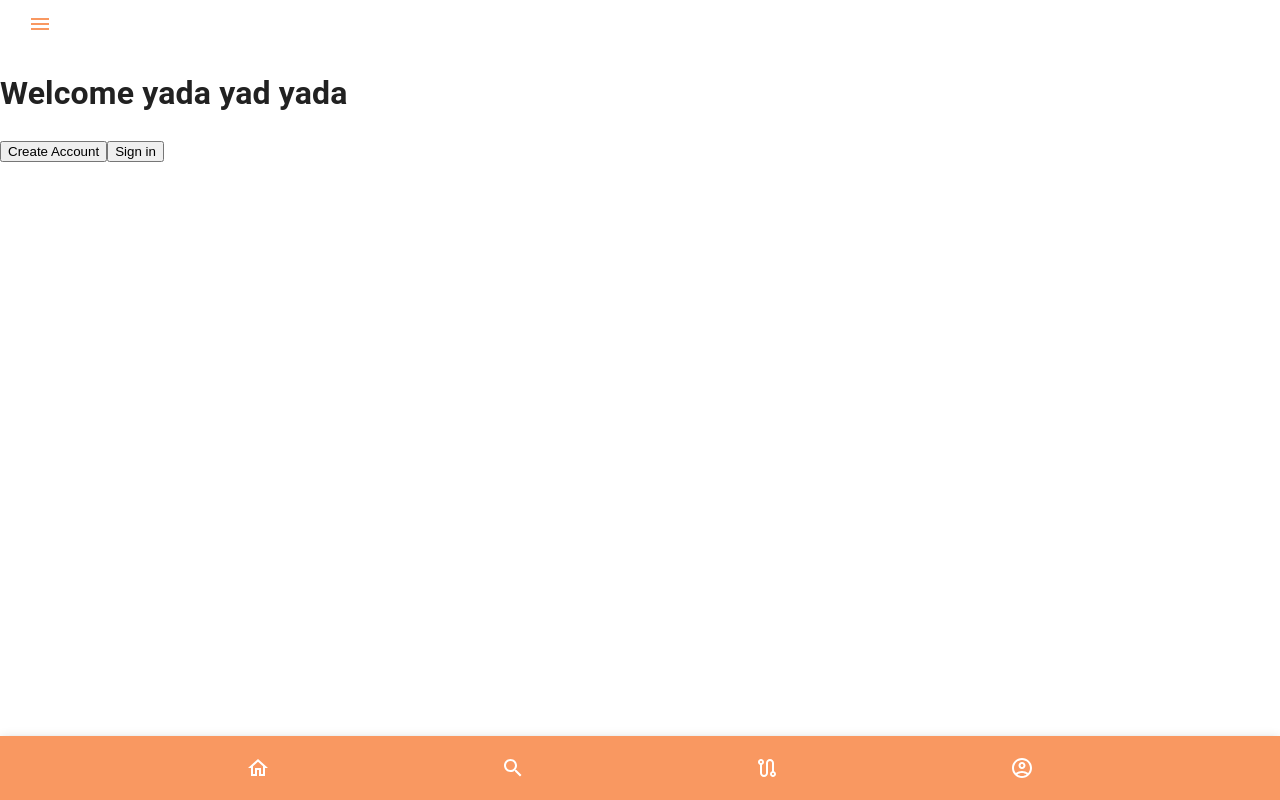
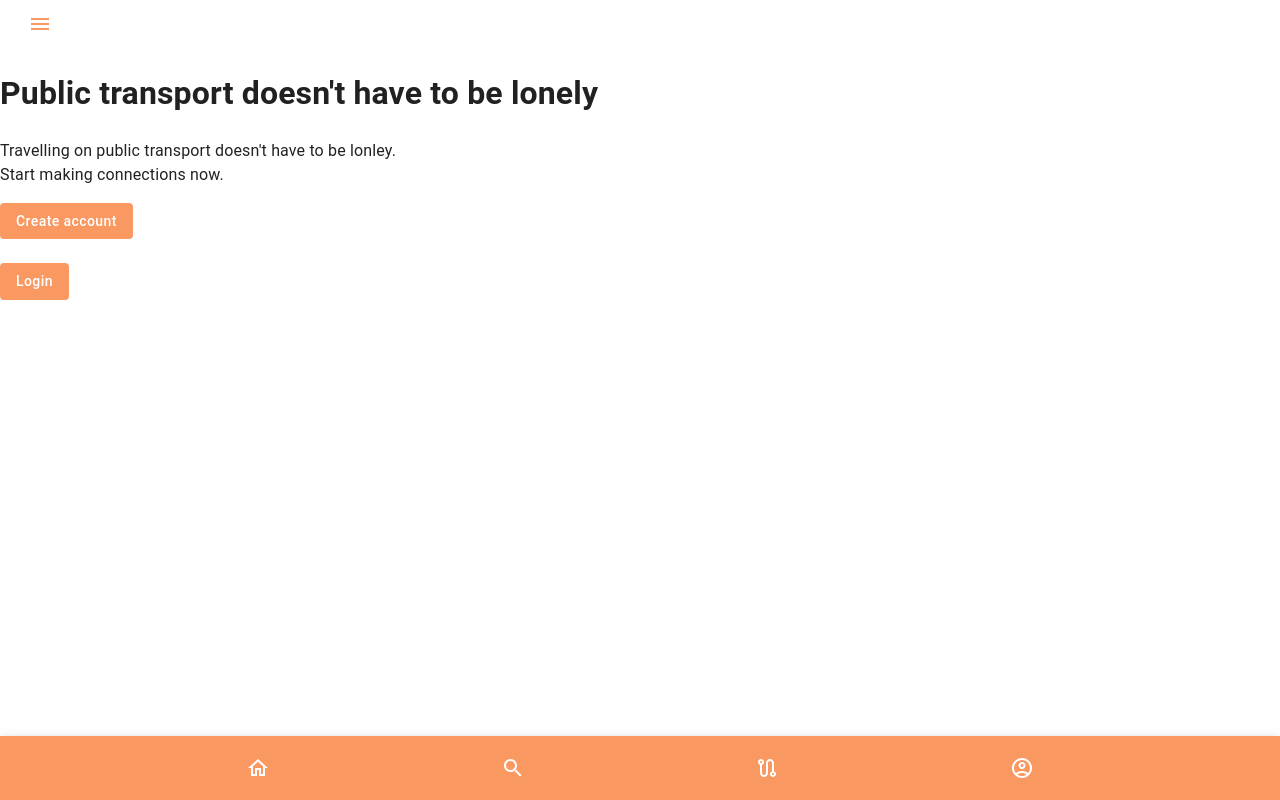
Before and after one commit to barakdavidov/hackapp, a React (Create React App) app: page /welcome in a window 1280 px wide. Built offline with nearby package versions, Linux system fonts and the light colour scheme.

Commit message:
welcome-page

```diff
--- a/src/components/Welcome.js
+++ b/src/components/Welcome.js
@@ -1,24 +1,33 @@
 import { useEffect, useContext } from "react";
 import { Link, useNavigate } from "react-router-dom";
 import InfoContext from "./InfoContext";
+import Button from '@mui/material/Button';
+
 
 export default function Welcome() {
   const { user } = useContext(InfoContext);
   const navigation = useNavigate();
+
   useEffect(() => {
     if (user.email) {
       navigation("/");
     }
   }, [user]);
+
   return (
     <div>
-      <h1>Welcome yada yad yada</h1>
-      <Link to={"/signup"}>
-        <button>Create Account</button>
-      </Link>
-      <Link to={"/signin"}>
-        <button>Sign in</button>
-      </Link>
-    </div>
+      <h1>Public transport doesn't have to be lonely</h1>
+      <p>Travelling on public transport doesn't have to be lonley.
+        <br></br>
+        Start making connections now.</p>
+      <Button variant="contained" disableElevation to='/signup' component={Link} style={{ textTransform: 'none' }}>
+        Create account
+      </Button>
+      <br></br>
+      <br></br>
+      <Button variant="contained" disableElevation component={Link} to='/Signin' style={{ textTransform: 'none' }}>
+        Login
+      </Button>
+    </div >
   );
 }
```
